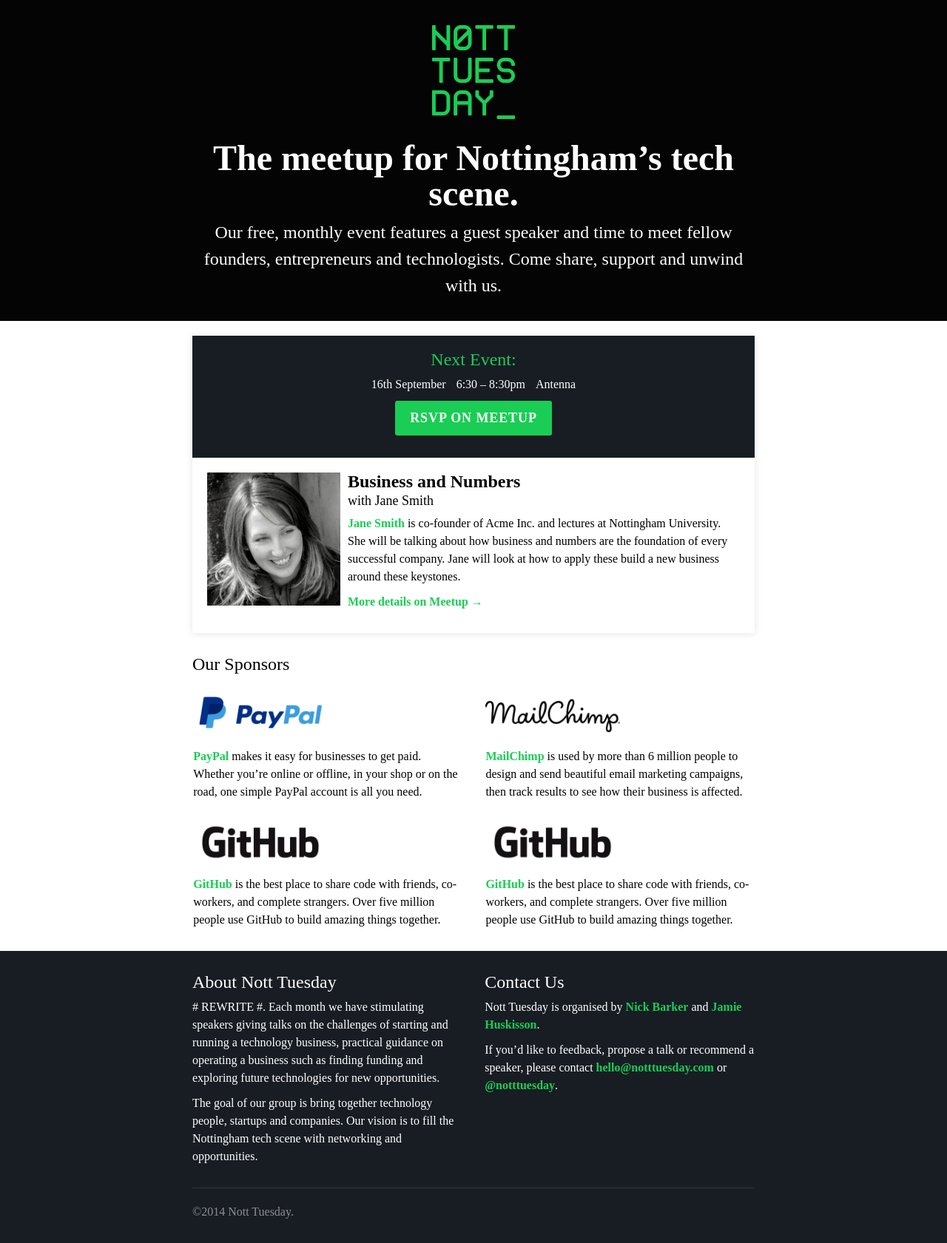
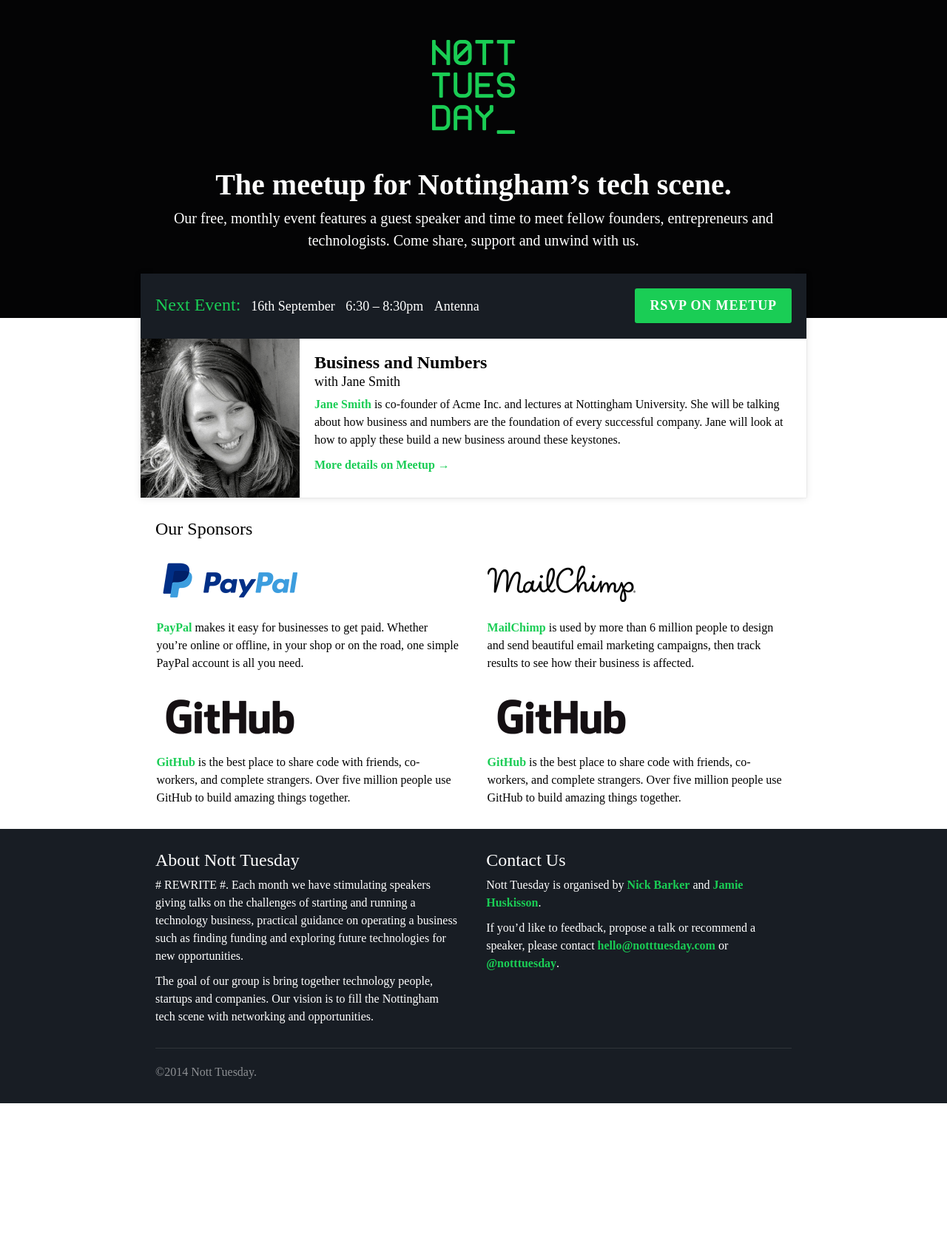
Before and after one commit to WeareJH/NottTuesday, a PHP site: page / in a window 1280 px wide. Shown: the whole page at 74% size. After the commit the page ends 1492 px from the top, so only its background shows below. Run offline with PHP 8.4, Linux system fonts and the light colour scheme; some libraries are stand-ins or nearby versions.

Commit message:
tweaks for rwd

```diff
--- a/index.php
+++ b/index.php
@@ -45,8 +45,8 @@
 
         <div class="event">
             <div class="summary">
-                <h2>Next Event:</h2>
-                <ul>
+                <h2 class="title">Next Event:</h2>
+                <ul class="details">
                     <li class="date"><i class="icon"></i> 16th September</li>
                     <li class="time"><i class="icon"></i> 6:30 &ndash; 8:30pm</li>
                     <li class="venue"><i class="icon"></i> <a href="https://www.google.co.uk/maps/place/Antenna,+9A+Beck+St,+Nottingham+NG1+1EQ/@52.955938,-1.143181,17z/data=!4m2!3m1!1s0x4879c17de0dc5f45:0x4d78304762fccbec" target="_blank">Antenna</a></li>
@@ -54,9 +54,9 @@
                 <p class="rsvp"><a class="button" href="">RSVP on Meetup</a></p>
             </div>
             <div class="speaker">
-                <img class="speaker__photo" src="face6.jpg" alt="Jane Smith">
-                <h3 class="speaker__topic"><strong>Business and Numbers</strong> with Jane Smith</h3>
-                <div class="speaker__bio">
+                <img class="photo" src="face6.jpg" alt="Jane Smith">
+                <h3 class="topic"><strong>Business and Numbers</strong> with Jane Smith</h3>
+                <div class="bio">
                     <p><a href="" target="_blank">Jane Smith</a> is co-founder of Acme Inc. and lectures at Nottingham University. She will be talking about how business and numbers are the foundation of every successful company. Jane will look at how to apply these build a new business around these keystones.</p>
                     <p><a href="">More details on Meetup &rarr;</a></p>
                 </div>
--- a/nt.css
+++ b/nt.css
@@ -32,7 +32,7 @@ a {
   color: #1acd55;
   font-weight: bold;
   text-decoration: none;
-  transition: all 0.3s ease; }
+  transition: background 0.3s ease, color 0.3s ease; }
   a:hover, a:focus {
     text-decoration: underline; }
 
@@ -47,7 +47,7 @@ BASE STYLES
   position: relative;
   margin: 0 auto;
   padding: 20px;
-  max-width: 800px; }
+  max-width: 900px; }
 
 h1, h2, h3,
 p,
@@ -110,12 +110,19 @@ HEADER
     margin: 0 auto 20px;
     width: 150px; }
   .site-header h1 {
-    font-size: 30px; }
+    font-size: 24px; }
+  @media only screen and (min-width: 600px) {
+    .site-header {
+      padding-bottom: 60px; }
+      .site-header h1 {
+        font-size: 32px; }
+      .site-header p {
+        font-size: 20px; } }
   @media only screen and (min-width: 1000px) {
+    .site-header .logo {
+      margin: 20px auto 40px; }
     .site-header h1 {
-      font-size: 48px; }
-    .site-header p {
-      font-size: 24px; } }
+      font-size: 40px; } }
 
 /* ========================================
 MAIN
@@ -125,24 +132,61 @@ EVENT DETAILS
 ======================================== */
 .event {
   margin-bottom: 20px;
-  box-shadow: 0 1px 10px rgba(0, 0, 0, 0.1); }
+  box-shadow: 0 0 1px rgba(0, 0, 0, 0.25), 0 1px 10px rgba(0, 0, 0, 0.1); }
+  @media only screen and (min-width: 600px) {
+    .event {
+      margin: -80px 0 20px; } }
+  @media only screen and (min-width: 1000px) {
+    .event {
+      margin: -80px -20px 20px; } }
 
 .summary {
+  position: relative;
   padding: 20px;
   background: #181d24;
   color: white;
   text-align: center; }
-  .summary h2 {
-    padding-top: 0;
+  .summary .title {
     color: #1acd55; }
-  .summary ul {
+  .summary .details {
     list-style: none; }
-    .summary ul a {
+    .summary .details a {
       color: white;
       font-weight: normal; }
-  .summary li {
+    .summary .details li {
       display: inline-block;
       margin: 0 5px; }
+  @media only screen and (min-width: 600px) {
+    .summary {
+      text-align: left; }
+      .summary .details li {
+        margin: 0 5px 0 0; }
+      .summary .rsvp {
+        position: absolute;
+        right: 20px;
+        top: 50%;
+        margin-bottom: 0;
+        -webkit-transform: translateY(-50%);
+        -moz-transform: translateY(-50%);
+        -ms-transform: translateY(-50%);
+        -o-transform: translateY(-50%);
+        transform: translateY(-50%); } }
+  @media only screen and (min-width: 1000px) {
+    .summary .title,
+    .summary .details {
+      display: inline-block; }
+    .summary .details {
+      font-size: 18px; }
+      .summary .details li {
+        margin: 0 0 0 10px; }
+    .summary .rsvp {
+      position: static;
+      float: right;
+      -webkit-transform: none;
+      -moz-transform: none;
+      -ms-transform: none;
+      -o-transform: none;
+      transform: none; } }
 
 .speaker {
   padding: 20px; }
@@ -153,18 +197,26 @@ EVENT DETAILS
     clear: both; }
   .speaker {
     *zoom: 1; }
-
-.speaker__photo {
+  .speaker .photo {
     float: left;
     margin: 0 10px 10px 0;
     width: 25%; }
-
-.speaker__topic {
+  .speaker .topic {
     font-weight: normal; }
-  .speaker__topic strong {
+    .speaker .topic strong {
       display: block;
       margin-bottom: 5px;
       font-size: 24px; }
+  @media only screen and (min-width: 600px) {
+    .speaker .photo {
+      margin: 0 20px 20px 0; }
+    .speaker .topic {
+      overflow: hidden; }
+    .speaker .bio {
+      overflow: hidden; } }
+  @media only screen and (min-width: 1000px) {
+    .speaker .photo {
+      margin: -20px 20px -20px -20px; } }
 
 /* ========================================
 SPONSORS
--- a/nt.scss
+++ b/nt.scss
@@ -21,6 +21,13 @@ MIXINS
     }
 }
 
+@mixin prefix($property, $value...){
+    -webkit-#{$property}: $value;
+    -moz-#{$property}: $value;
+    -ms-#{$property}: $value;
+    -o-#{$property}: $value;
+    #{$property}: $value;
+}
 
 
 
@@ -90,7 +97,7 @@ a {
     color: $green;
     font-weight: bold;
     text-decoration: none;
-    transition: all 0.3s ease;
+    transition: background 0.3s ease, color 0.3s ease;
 
     &:hover,
     &:focus {
@@ -113,7 +120,7 @@ BASE STYLES
     margin: 0 auto;
     padding: 20px;
     // max-width: $desk;
-    max-width: 800px;
+    max-width: 900px;
 
     @media only screen and (min-width: $lap) {
         // padding: 40px;
@@ -202,16 +209,28 @@ HEADER
 
     h1 {
         // font-weight: normal;
-        font-size: 30px;
+        font-size: 24px;
+    }
+
+    @media only screen and (min-width: $lap) {
+        padding-bottom: 6*$space;
+
+        h1 {
+            font-size: 32px;
+        }
+
+        p {
+            font-size: 20px;
+        }
     }
 
     @media only screen and (min-width: $desk) {
-        h1 {
-            font-size: 48px;
+        .logo {
+            margin: 2*$space auto 4*$space;
         }
 
-        p {
-            font-size: 24px;
+        h1 {
+            font-size: 40px;
         }
     }
 }
@@ -234,53 +253,117 @@ EVENT DETAILS
 
 .event {
     margin-bottom: 2*$space;
-    box-shadow: 0 1px 10px rgba(0,0,0,0.1);
+    box-shadow: 0 0 1px rgba(0,0,0,0.25), 0 1px 10px rgba(0,0,0,0.1);
+
+    @media only screen and (min-width: $lap) {
+        margin: -8*$space 0 2*$space;
+    }
+
+    @media only screen and (min-width: $desk) {
+        margin: -8*$space -2*$space 2*$space;
+    }
 }
 
 .summary {
+    position: relative;
     padding: 2*$space;
     background: $purple;
     color: white;
     text-align: center;
 
-    a {
-
-    }
-
-    h2 {
-        padding-top: 0;
+    .title {
+        // padding-top: 0;
         color: $green;
     }
-    ul {
+    .details {
         list-style: none;
 
         a {
             color: white;
             font-weight: normal;
         }
-    }
+
         li {
             display: inline-block;
             margin: 0 $space/2;
         }
     }
 
+    @media only screen and (min-width: $lap) {
+        text-align: left;
+
+        .details {
+            li {
+                margin: 0 $space/2 0 0;
+            }
+        }
+        .rsvp {
+            position: absolute;
+            right: 2*$space;
+            top: 50%;
+            margin-bottom: 0;
+            @include prefix(transform, translateY(-50%));
+        }
+    }
+
+    @media only screen and (min-width: $desk) {
+        .title,
+        .details {
+            display: inline-block;
+            // margin: 0 $space;
+        }
+        .details {
+            font-size: 18px;
+
+            li {
+                margin: 0 0 0 $space;
+            }
+        }
+        .rsvp {
+            position: static;
+            float: right;
+            @include prefix(transform, none);
+        }
+    }
+}
+
 .speaker {
     @include cf;
     padding: 2*$space;
-}
-.speaker__photo {
+
+    .photo {
         float: left;
         margin: 0 $space $space 0;
         width: 25%;
     }
-.speaker__topic {
+    .topic {
         font-weight: normal;
 
         strong {
             display: block;
             margin-bottom: $space/2;
             font-size: 24px;
+        }
+    }
+    .bio {
+    }
+
+    @media only screen and (min-width: $lap) {
+        .photo {
+            margin: 0 2*$space 2*$space 0;
+        }
+        .topic {
+            overflow: hidden;
+        }
+        .bio {
+            overflow: hidden;
+        }
+    }
+
+    @media only screen and (min-width: $desk) {
+        .photo {
+            margin: -2*$space 2*$space -2*$space -2*$space;
+        }
     }
 }
 
```
Lines whose indentation alone changed are shown as unchanged.
